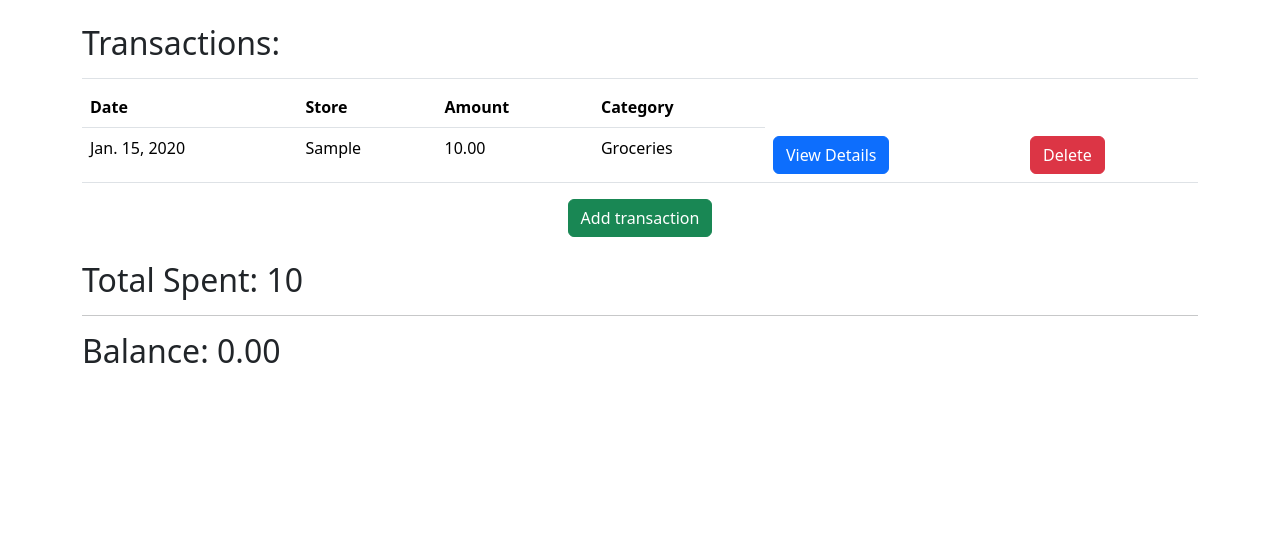
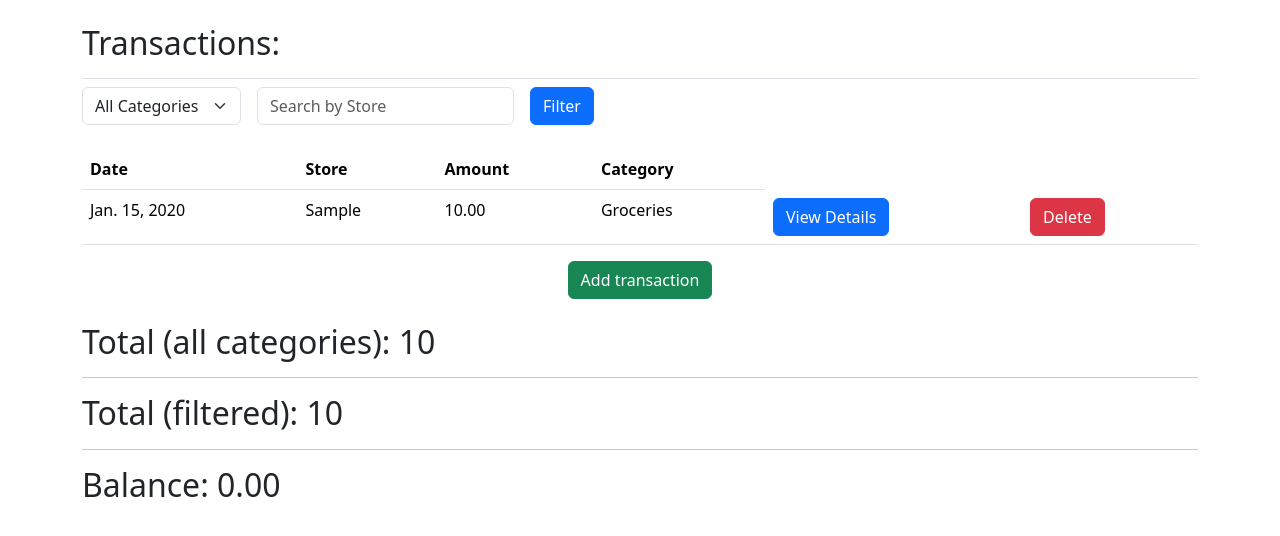
Before and after one commit to Melnik31/spending_tracker, a Django app: page /transactions/ in a window 1280 px wide. Shown: the part 58-594 px from the top of the page. Run offline with Django 5.2, Linux system fonts and the light colour scheme; a user stored in the database is signed in; tables that the repository leaves empty hold one stand-in row (values such as "Sample post"); parts of the project's set-up code (start-up, migrations or seed data) failed here and were passed over; some libraries are stand-ins or nearby versions.

Commit message:
Filter function added to transactions

```diff
--- a/budget/settings.py
+++ b/budget/settings.py
@@ -40,6 +40,7 @@ INSTALLED_APPS = [
     'playground',
     'tracker',
     'accounts',
+    'django_filters',
 
     'django_bootstrap5',
 ]
--- /dev/null
+++ b/tracker/filters.py
@@ -0,0 +1,26 @@
+import django_filters
+from tracker.models import Transaction, Income
+from django.forms import TextInput, Select, NumberInput
+
+
+class TransactionFilter(django_filters.FilterSet):
+    category = django_filters.ChoiceFilter(
+        choices=Transaction.CATEGORY_CHOICES,
+        field_name='category',
+        lookup_expr='iexact',
+        empty_label='All Categories',
+        label='',
+        widget=Select(attrs={'class': 'form-select', 'placeholder': 'Category'})
+        )
+    store_name = django_filters.CharFilter(
+        field_name='store',
+        lookup_expr='icontains',
+        label='',
+        widget=TextInput(attrs={'class': 'form-control', 'placeholder': 'Search by Store'})
+    )
+
+    class Meta:
+        model = Transaction
+        fields = {
+            ('category'),
+        }
--- a/tracker/templates/tracker/transactions.html
+++ b/tracker/templates/tracker/transactions.html
@@ -6,6 +6,18 @@
 
 
 {% block content %}
+
+    <form method="GET" class="row row-cols-lg-auto g-3 align-items-center mb-4">
+        {% for fields in filter.form %}
+            <div class="col-12">
+                {{ fields }}
+            </div>
+        {% endfor %}
+        <div class="col-12">
+            <button type="submit" class="btn btn-primary">Filter</button>
+        </div>
+    </form>
+
     <table class="table">
         <thead>
             <tr>
@@ -31,7 +43,9 @@
     <div class="d-flex justify-content-center align-items-center">
         <a class="btn btn-success mb-4" href="{% url 'tracker:add_transaction' %}">Add transaction</a>
     </div>
-    <h2>Total Spent: {{ total_spent }}</h2>
+    <h2>Total (all categories): {{ total_spent_all }}</h2>
+    <hr>
+    <h2>Total (filtered): {{ total_spent_filtered }}</h2>
     <hr>
     <h2>Balance: {{ balance }}</h2>
 {% endblock content %}
--- a/tracker/views.py
+++ b/tracker/views.py
@@ -1,6 +1,7 @@
 from django.shortcuts import render, redirect, get_object_or_404
 from django.db.models import Sum
 from django.contrib.auth.decorators import login_required
+from tracker.filters import TransactionFilter
 
 from .models import Transaction, Income
 from .forms import TransactionForm, IncomeForm
@@ -11,15 +12,34 @@ def index(request):
 
 @login_required
 def transactions(request):
-    transactions = Transaction.objects.filter(owner=request.user).order_by('-date')
-    total_spent = Transaction.objects.filter(owner=request.user).aggregate(Sum('amount'))['amount__sum'] or 0
+    base_qs = Transaction.objects.filter(
+        owner=request.user
+    ).order_by('-date')
+
+    transactions_filter = TransactionFilter(
+        request.GET,
+        queryset=base_qs
+    )
+
+    filtered_qs = transactions_filter.qs
+
+    total_spent_filtered = filtered_qs.aggregate(
+        Sum('amount')
+    )['amount__sum'] or 0
+
+    total_spent_all = base_qs.aggregate(
+        Sum('amount')
+    )['amount__sum'] or 0
+
     income = Income.objects.filter(owner=request.user).first()
     income_amount = income.amount if income else 0
-    balance = income_amount - total_spent
+    balance = income_amount - total_spent_all
 
     context = {
-        'transactions': transactions,
-        'total_spent': total_spent,
+        'filter': transactions_filter,
+        'transactions': filtered_qs,
+        'total_spent_filtered': total_spent_filtered,
+        'total_spent_all': total_spent_all,
         'balance': balance,
         }
     return render(request, 'tracker/transactions.html', context)
```
